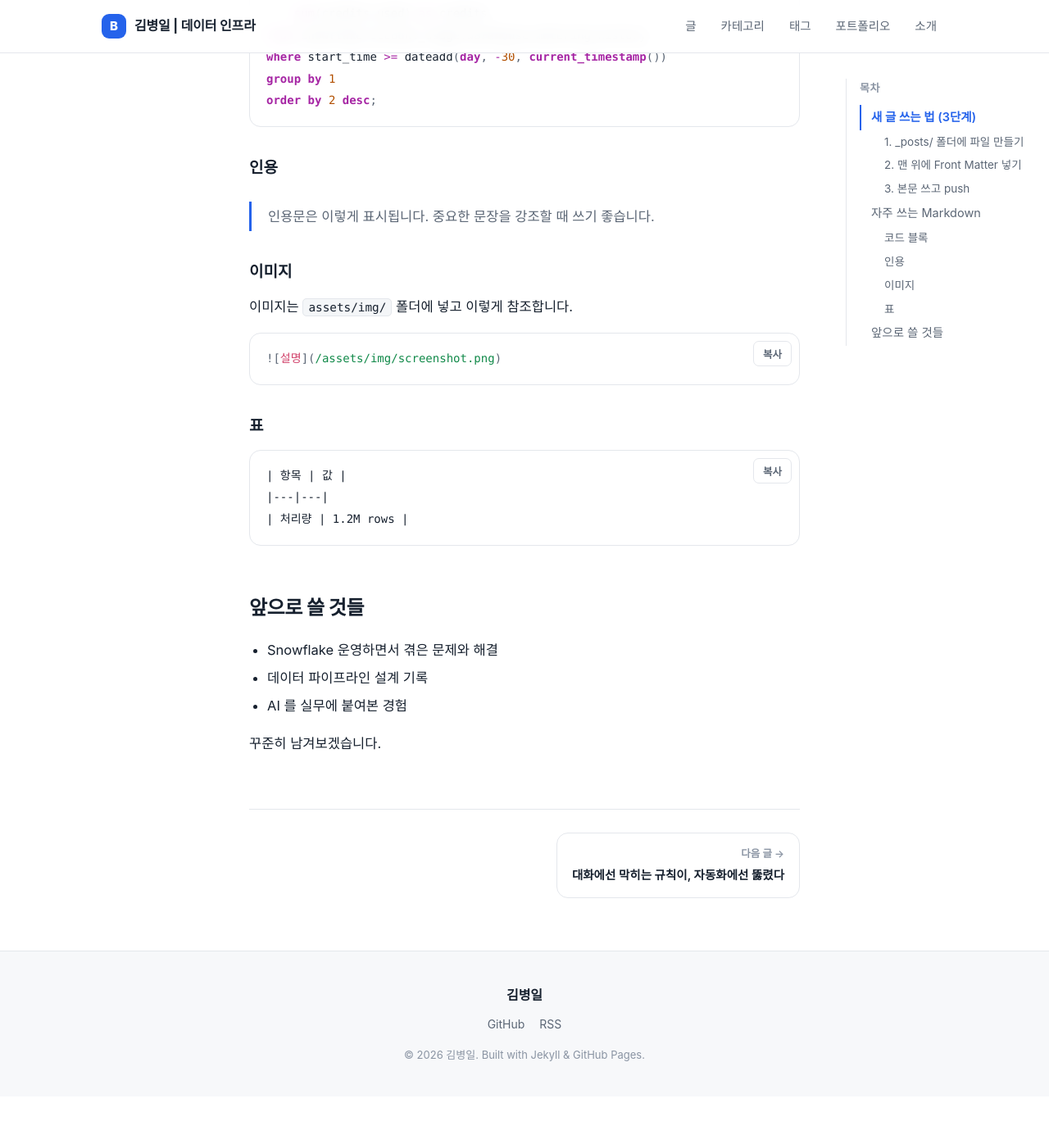
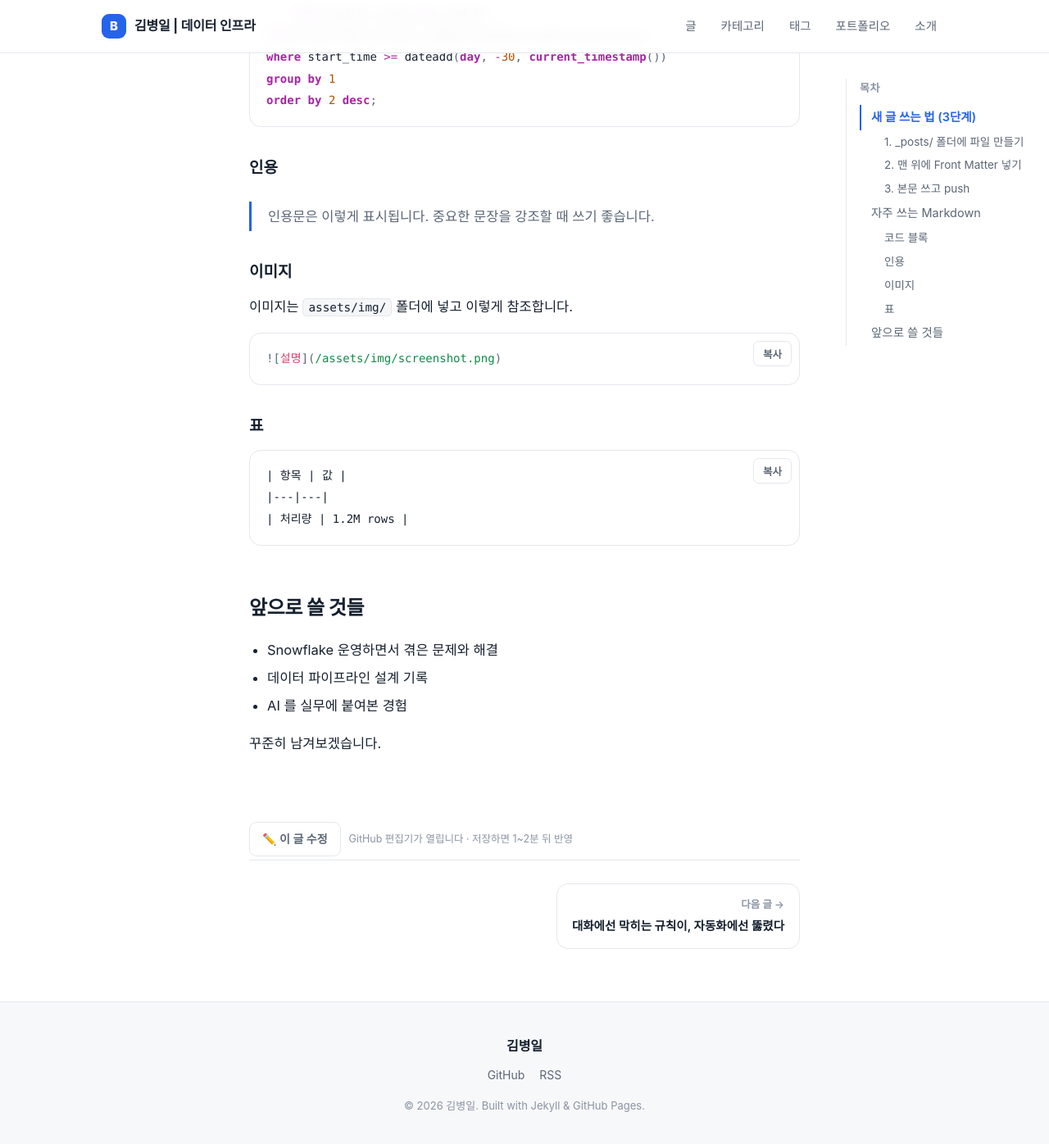
Before and after one commit to bone0825/bone0825.github.io, a Jekyll site: the page built from _posts/2026-09-04-blog-start.md, in a window 1280 px wide and 1400 px high, scrolled down 2082 px. Shown: the top 1396 px of the window at 82% size. Built offline with Jekyll 4.4.1, drawn with Linux system fonts in a browser that asks for light colours; some web fonts are replaced; before the commit the page ends 3420 px from its top, so only the background shows below that.

Commit message:
웹에서 글 쓰기/수정: 글별 수정 링크, 새 글 버튼(템플릿 자동 채움)

```diff
--- a/_config.yml
+++ b/_config.yml
@@ -14,6 +14,10 @@ author:
 # GitHub Pages 주소 (username 을 본인 GitHub 아이디로 바꿔주세요)
 url: "https://bone0825.github.io"
 baseurl: ""          # username.github.io 저장소면 빈 값 그대로 두세요
+
+# 저장소 (웹에서 글 쓰기/수정 링크에 사용)
+repo: "bone0825/bone0825.github.io"
+branch: "main"
 
 # 헤더/푸터에 표시되는 링크
 social:
--- a/_layouts/post.html
+++ b/_layouts/post.html
@@ -32,6 +32,16 @@ layout: default
     {{ content }}
   </div>
 
+  {%- if site.repo -%}
+    <div class="edit-row">
+      <a class="edit-link" target="_blank" rel="noopener"
+         href="https://github.com/{{ site.repo }}/edit/{{ site.branch | default: 'main' }}/{{ page.path }}">
+        ✏️ 이 글 수정
+      </a>
+      <span class="edit-hint">GitHub 편집기가 열립니다 · 저장하면 1~2분 뒤 반영</span>
+    </div>
+  {%- endif -%}
+
   <nav class="post-nav">
     {%- if page.previous -%}
       <a class="post-nav-item prev" href="{{ page.previous.url | relative_url }}">
--- a/assets/css/main.css
+++ b/assets/css/main.css
@@ -327,6 +327,23 @@ a.tag-link:hover {
 /* 앵커로 이동했을 때 sticky 헤더에 가리지 않도록 */
 [id^="tag-"], .prose h2[id], .prose h3[id] { scroll-margin-top: 80px; }
 
+/* ---------- 웹에서 글 쓰기/수정 ---------- */
+.new-post-row { margin: 18px 0 0; }
+.edit-row {
+  display: flex; align-items: center; flex-wrap: wrap; gap: 10px;
+  padding: 16px 0 4px;
+}
+.edit-link {
+  padding: 8px 15px; border-radius: 9px;
+  border: 1px solid var(--border); background: var(--surface);
+  color: var(--text-soft); font-size: 14px; font-weight: 600;
+}
+.edit-link:hover {
+  text-decoration: none; color: var(--accent);
+  border-color: var(--accent); background: var(--accent-soft);
+}
+.edit-hint { color: var(--text-mute); font-size: 12.5px; }
+
 /* ---------- 카테고리 (대분류 › 소분류) ---------- */
 .cat a { color: inherit; }
 .cat a:hover { color: var(--accent); text-decoration: none; }
--- a/assets/js/main.js
+++ b/assets/js/main.js
@@ -97,7 +97,45 @@
     });
   }
 
-  function init() { buildToc(); addCopyButtons(); }
+  /* ---------- 3. "새 글 쓰기" 링크에 오늘 날짜 + 템플릿 채우기 ---------- */
+  function setupNewPost() {
+    var a = document.getElementById('new-post');
+    if (!a) return;
+
+    var repo = a.dataset.repo, branch = a.dataset.branch || 'main';
+    var d = new Date();
+    var p = function (n) { return String(n).padStart(2, '0'); };
+    var ymd = d.getFullYear() + '-' + p(d.getMonth() + 1) + '-' + p(d.getDate());
+    var hm  = p(d.getHours()) + ':' + p(d.getMinutes());
+
+    // 파일명 slug 는 GitHub 편집기에서 직접 고치도록 비워둡니다.
+    var filename = '_posts/' + ymd + '-.md';
+
+    // 시각을 '지금'으로 넣습니다. 미래 날짜면 Jekyll 이 글을 건너뛰기 때문입니다.
+    var template = [
+      '---',
+      'layout: post',
+      'title: "제목"',
+      'date: ' + ymd + ' ' + hm + ':00 +0900',
+      'categories: [기술, Snowflake]',
+      'tags: [태그1, 태그2]',
+      'summary: "목록에 보일 한 줄 요약"',
+      '---',
+      '',
+      '여기부터 본문.',
+      '',
+      '## 소제목',
+      '',
+      '내용을 씁니다.',
+      ''
+    ].join('\n');
+
+    a.href = 'https://github.com/' + repo + '/new/' + branch +
+             '?filename=' + encodeURIComponent(filename) +
+             '&value=' + encodeURIComponent(template);
+  }
+
+  function init() { buildToc(); addCopyButtons(); setupNewPost(); }
 
   if (document.readyState === 'loading') {
     document.addEventListener('DOMContentLoaded', init);
```
Also changed, not shown: CLAUDE.md (+3 -1 lines), blog.html (+10 -0 lines), README.md.
